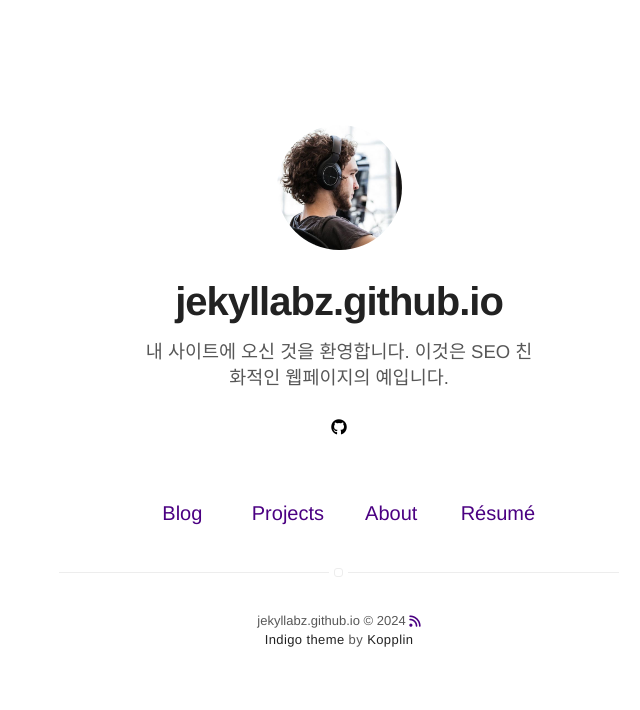
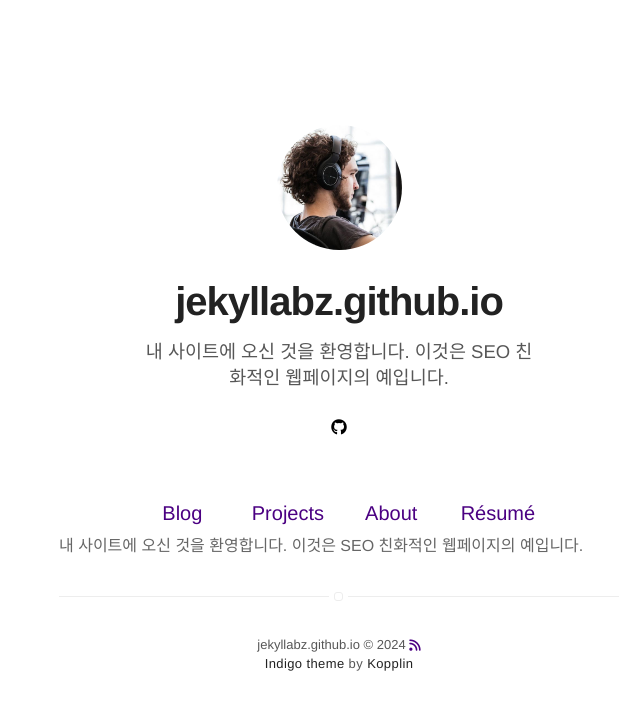
Before and after one commit to jekyllabz/jekyllabz.github.io, a Jekyll site: the page built from index.html, in a window 1280 px wide. Shown: the top 710 px of the page, without its empty margins (301-941 px from the left). Built offline with Jekyll 4.4.1, drawn with Linux system fonts in a browser that asks for light colours; nearby versions of some CDN libraries.

Commit message:
Update index.html

```diff
--- a/index.html
+++ b/index.html
@@ -2,3 +2,4 @@
 layout: page
 title: Home
 ---
+내 사이트에 오신 것을 환영합니다. 이것은 SEO 친화적인 웹페이지의 예입니다.
```
